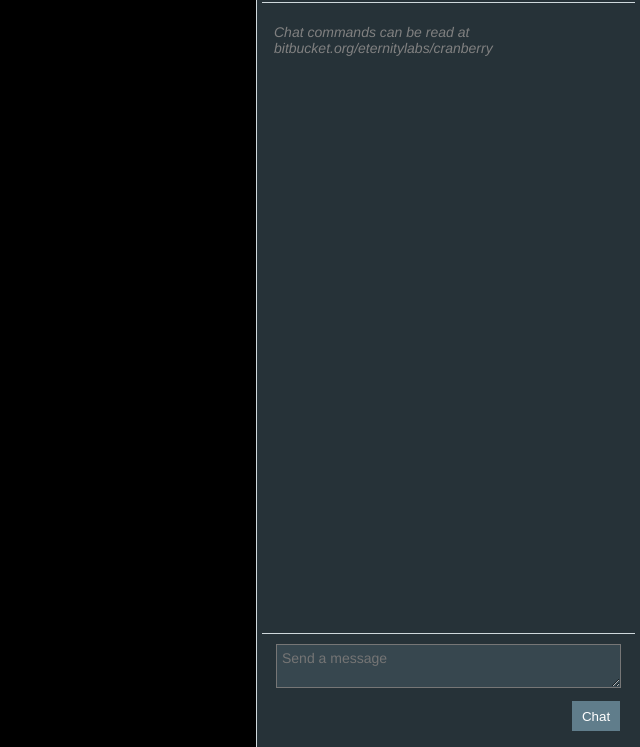
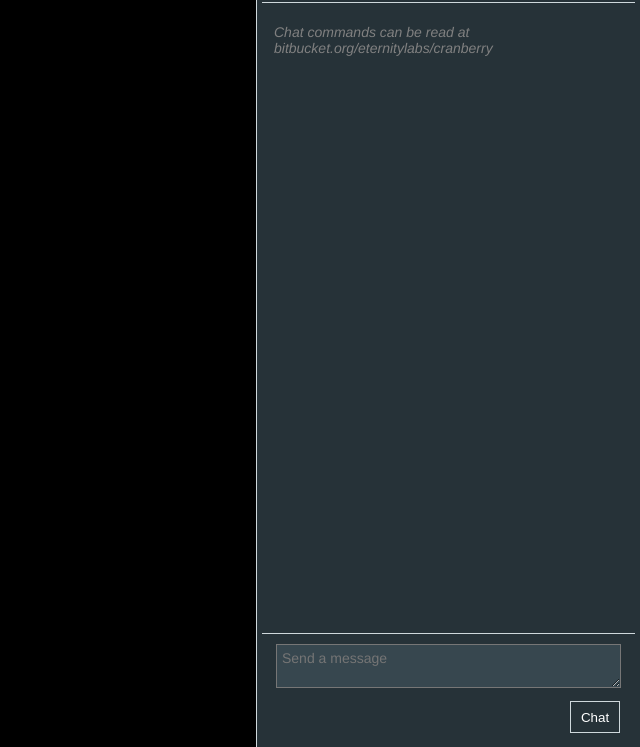
Before and after one commit to batbucket/cranberry, a website: page index.html in a window 1280 px wide. Shown: the part 53-800 px from the top of the page, without its empty margins (640-1280 px from the left). Drawn offline with nearby package versions, Linux system fonts and the light colour scheme; no server answers.

Commit message:
improved button look

```diff
--- a/style.css
+++ b/style.css
@@ -35,8 +35,8 @@ form button {
     position: relative;
     text-align: center;
     float: right;
-    background: #607D8B;
-    border: none;
+    background: inherit;
+    border: 1px solid #CFD8DC;
 }
 
 #main {
```
